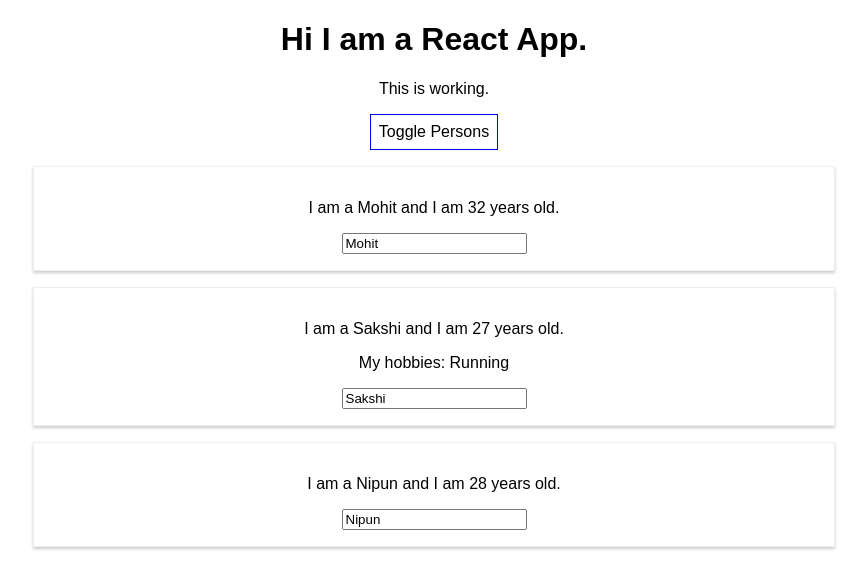
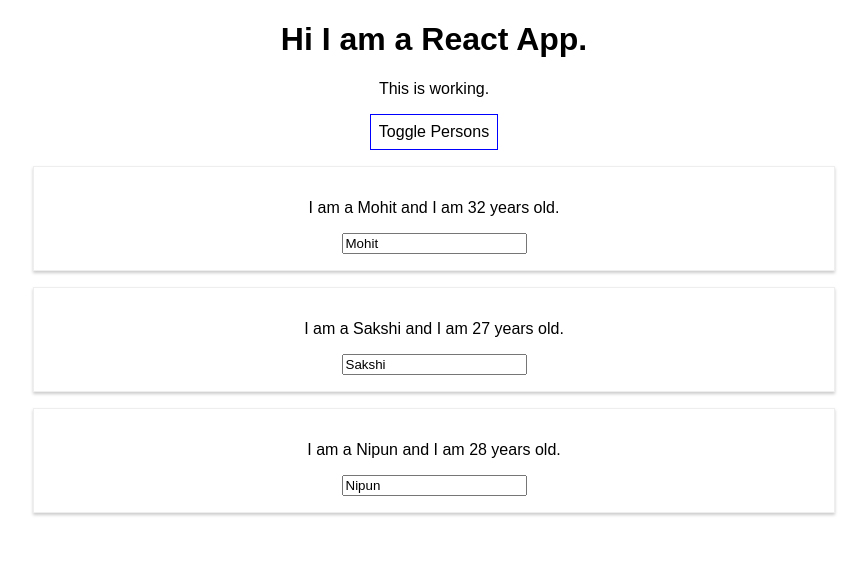
Before and after one commit to mohitjain/learning-react, a React (Create React App) app: page / in a window 1280 px wide. Both pictures are taken after a click on the button "Toggle Persons". Shown: the top 588 px of the page, without its empty margins (206-1073 px from the left). Built offline with nearby package versions, Linux system fonts and the light colour scheme.

Commit message:
Delete a element by click event

```diff
--- a/src/App.js
+++ b/src/App.js
@@ -17,47 +17,16 @@
         ]
     }
 
-    switchNameHandler = () => {
-        // Don't use this. Changing the state directly
-        // this.state.persons[0].name = "Mohit Jain"
-
-        this.setState({ persons: [
-                {
-                    name: "Mohit Jain", age: 32
-                },
-                {
-                    name: "Sakshi", age: 27
-                },
-                {
-                    name: "Nipun", age: 29
-                }
-            ],
-            showPersons: true
-        })
-    }
-
     togglePersonHandler = () => {
         const doesShow = this.state.showPersons;
 
         this.setState({ showPersons: !doesShow })
     }
 
-
-    nameChangedHandler = (event) => {
-        // Don't use this. Changing the state directly
-        // this.state.persons[0].name = "Mohit Jain"
-
-        this.setState({ persons: [
-                {
-                    name: "Mohit Jain", age: 32
-                },
-                {
-                    name: event.target.value, age: 27
-                },
-                {
-                    name: "Nipun", age: 29
-                }
-            ] })
+    deletePersonHandler = (personIndex) => {
+        const persons = [...this.state.persons]; // This makes a copy. const persons = this.state.persons leads to a pointer.
+        persons.splice(personIndex, 1);
+        this.setState({persons: persons});
     }
 
     render() {
@@ -73,19 +42,12 @@
         if(this.state.showPersons){
             persons = (
                 <div>
-                    <Person
-                        click={this.switchNameHandler}
-                        name={this.state.persons[0].name}
-                        age={this.state.persons[0].age}/>
-                    <Person
-                        click={this.switchNameHandler}
-                        changed={this.nameChangedHandler}
-                        name={this.state.persons[1].name}
-                        age={this.state.persons[1].age}> My hobbies: Running</Person>
-                    <Person
-                        click={this.switchNameHandler}
-                        name={this.state.persons[2].name}
-                        age={this.state.persons[2].age}/>
+                    {this.state.persons.map((person, index) => {
+                        return <Person
+                            click={() => this.deletePersonHandler(index)}
+                            name={person.name}
+                            age={person.age}/>
+                    })}
                 </div>
             )
         }
```
